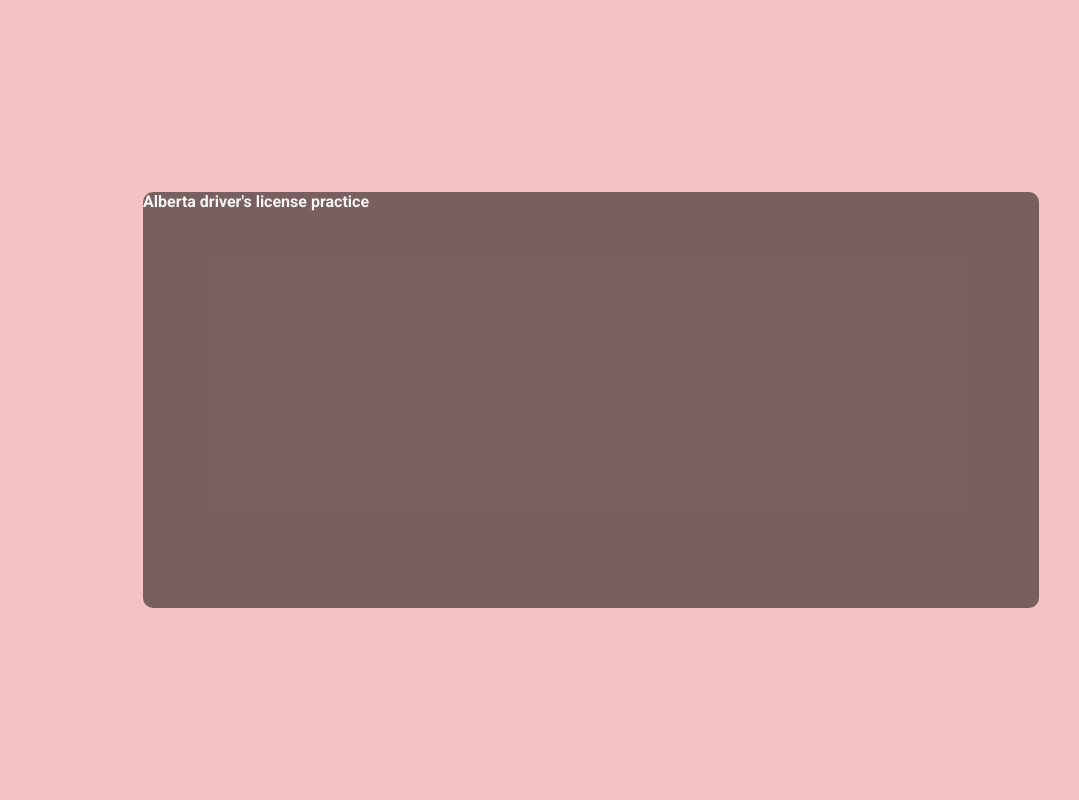
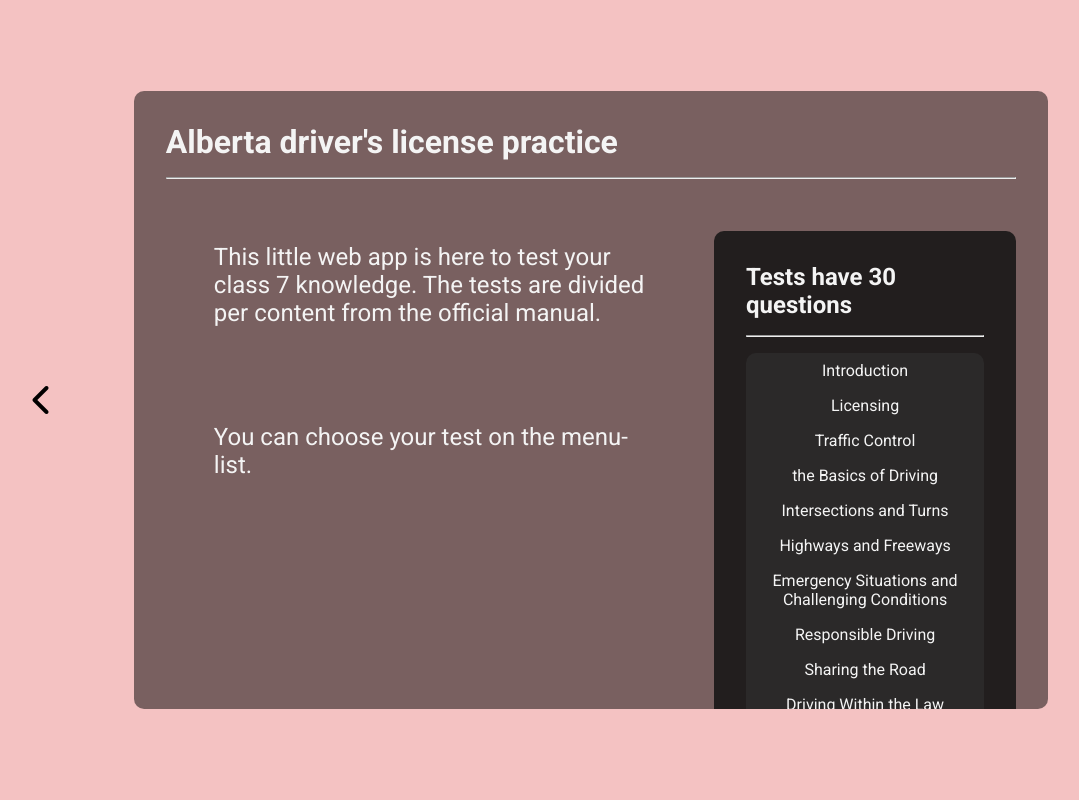
Before and after one commit to DunZek/drivertestassessment, a plain HTML site: page index.html in a window 1280 px wide. Shown: the whole page, without its empty margins (49-1128 px from the left). Drawn offline with Linux system fonts and the light colour scheme.

Commit message:
2nd update

```diff
--- a/css/style.css
+++ b/css/style.css
@@ -9,12 +9,15 @@
   box-sizing: border-box;
   padding: 0;
 }
+* html, * body {
+  overflow: hidden;
+}
 * body {
-  width: 100vw;
-  height: 100%;
+  position: relative;
+  width: auto;
+  height: auto;
   background-color: #f4c2c2;
   font-family: "Roboto", sans-serif;
-  overflow: hidden;
   transition: 1s;
 }
 * body[class=to_blue] {
@@ -24,14 +27,19 @@
 nav, main {
   position: absolute;
   top: 0;
-  display: flex;
+  display: grid;
+  grid-template-columns: 1fr 5fr 1fr;
   width: 100%;
   height: 100vh;
 }
+nav i, main i {
+  margin: auto;
+}
 nav section, main section {
   width: 100%;
-  margin: 15%;
+  margin: 10% 0;
   border-radius: 10px;
+  overflow: hidden;
 }
 
 nav {
@@ -39,7 +47,76 @@ nav {
   transition: 1s;
 }
 nav section {
+  width: 100%;
+  display: flex;
+  flex-direction: column;
   background-color: rgba(0, 0, 0, 0.5);
+  color: #f4f4f4;
+}
+nav section article {
+  margin: 2em;
+}
+nav section article h1 {
+  font-size: 2rem;
+}
+nav section article hr {
+  margin: 1em 0;
+}
+nav section article #about-div {
+  width: 100%;
+  height: 100%;
+  margin: auto;
+  display: flex;
+  align-items: center;
+}
+nav section article #about-div #info {
+  width: 100%;
+  height: 100%;
+  display: flex;
+  flex-direction: column;
+}
+nav section article #about-div #info p {
+  margin: 2em;
+  font-size: 1.5rem;
+}
+nav section article #about-div #menu {
+  background-color: rgba(17, 17, 17, 0.836);
+  border-radius: 10px;
+  padding: 2em;
+}
+nav section article #about-div #menu ul {
+  background: rgba(51, 51, 51, 0.534);
+  list-style: none;
+  border-radius: 10px;
+  overflow: hidden;
+}
+nav section article #about-div #menu ul li {
+  text-align: center;
+  padding: 0.5em;
+  cursor: pointer;
+  transition: 0.5s;
+}
+nav section article #about-div #menu ul li:hover {
+  background-color: #f4f4f4;
+  color: #111;
+}
+nav section footer {
+  margin-top: auto;
+  padding: 1em;
+  background-color: #111;
+}
+nav section footer h6, nav section footer p {
+  display: inline;
+}
+nav section footer h6 {
+  font-size: 1rem;
+}
+nav section footer p {
+  color: steelblue;
+  cursor: pointer;
+  transition: 0.5s;
+}
+nav section footer p:hover {
   color: #f4f4f4;
 }
 
--- a/index.html
+++ b/index.html
@@ -5,6 +5,7 @@
     <meta name="viewport" content="width=device-width, initial-scale=1.0">
     <!-- <link rel="stylesheet" href="css/style.min.css"> -->
     <link rel="stylesheet" href="css/style.css">
+    <script src="https://kit.fontawesome.com/c3759ef1b9.js" crossorigin="anonymous"></script>
     <link rel="preconnect" href="https://fonts.gstatic.com">
     <link href="https://fonts.googleapis.com/css2?family=Roboto:wght@300;400;500;700&display=swap" rel="stylesheet">
 
@@ -13,19 +14,50 @@
 <body>
     <!-- Log -->
     <nav>
+        <i class="fas fa-chevron-left fa-2x"></i>
         <section id='about'>
             <article>
                 <h1>Alberta driver's license practice</h1>
+                <hr/>
+                <div id='about-div'>
+                    <div id="info">
+                        <p>This little web app is here to test your class 7 knowledge. The tests are divided per content from the official manual.</p>
+                        <p>You can choose your test on the menu-list.</p>
+                    </div>
+                    <div id='menu'>
+                        <h2>Tests have 30 questions</h2>
+                        <hr/>
+                        <ul>
+                            <li id='q_intro'>Introduction</li>
+                            <li id='q_licensing'>Licensing</li>
+                            <li id='q_traffic'>Traffic Control</li>
+                            <li id='q_basics'>the Basics of Driving</li>
+                            <li id='q_interturns'>Intersections and Turns</li>
+                            <li id='q_highfree'>Highways and Freeways</li>
+                            <li id='q_emergencies'>Emergency Situations and Challenging Conditions</li>
+                            <li id='q_responsibilities'>Responsible Driving</li>
+                            <li id='q_intro'>Sharing the Road</li>
+                            <li id='q_lawfulness'>Driving Within the Law</li>
+                            <li id='q_towing'>Towing a Trailer</li>
+                        </ul>
+                    </div>
+                </div>
             </article>
-            <footer></footer>
+            <footer>
+                <h6>Contact information: </h6>
+                <p class="copy_to_clipboard">duncanledesma2k15@gmail.com</p>
+            </footer>
         </section>
+        <i></i>
     </nav>
     <!-- Assessment panels -->
     <main>
+        <i></i>
         <section id='1'>
             <h6>1.) Question place holder</h6>
             <p>Blah blah blah</p>
         </section>
+        <i class="fas fa-chevron-right fa-2x"></i>
     </main>
 
     <script src="js/style.js"></script>
--- a/js/style.js
+++ b/js/style.js
@@ -6,7 +6,7 @@ const body = document.querySelector('body');
 body.addEventListener('mousemove', (mouseEvent) => {
 
     // Technical
-    const margin = 0.15
+    const margin = 0.1
     const margin_left = margin*window.innerWidth
     const margin_right = window.innerWidth - margin*window.innerWidth
     let xpos, ypos
@@ -32,5 +32,7 @@ body.addEventListener('mousemove', (mouseEvent) => {
         }
     }
 
-    console.log(xpos, ypos)
+    console.log(xpos)
 })
+
+console.log(window.innerWidth)
```
Also changed, not shown: js/dist/style.dev.js (deleted, +0 -38 lines), js/utility.js (+9 -0 lines).
